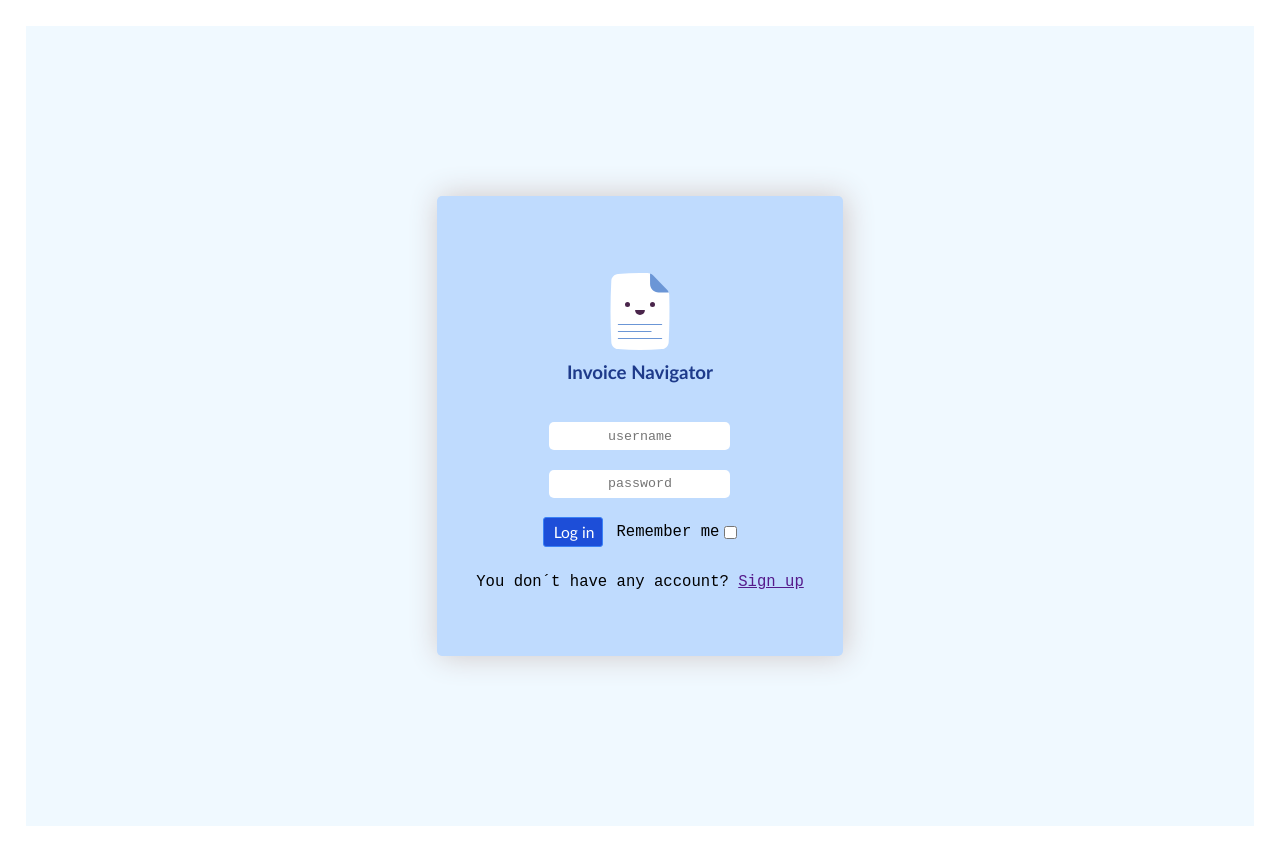
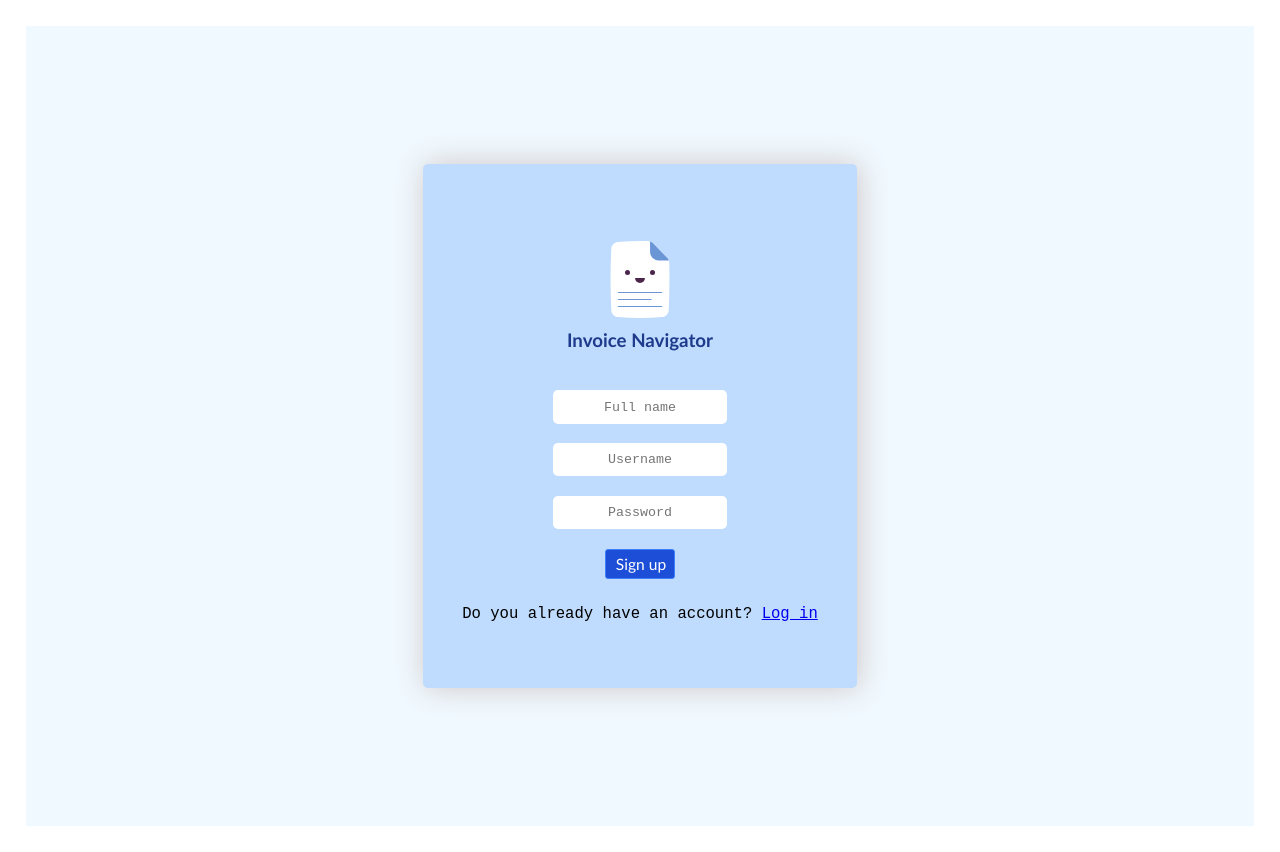
Before and after one commit to Mauricio650/InvoNavigator, a React (Vite) app in the folder frontend/InvoiceNavigator/: page /register in a window 1280 px wide. Built offline with nearby package versions, Linux system fonts and the light colour scheme.

Commit message:
page register, react router

```diff
--- a/frontend/InvoiceNavigator/src/App.jsx
+++ b/frontend/InvoiceNavigator/src/App.jsx
@@ -1,10 +1,15 @@
 import './App.css'
 import { Login } from './pages/Login'
+import { Routes, Route } from 'react-router-dom'
+import { Register } from './pages/Register'
 
 function App () {
   return (
     <>
-      <Login />
+      <Routes>
+        <Route path='/' element={<Login />} />
+        <Route path='/register' element={<Register></Register>}></Route>
+      </Routes>
     </>
   )
 }
--- a/frontend/InvoiceNavigator/src/assets/styles/login.css
+++ b/frontend/InvoiceNavigator/src/assets/styles/login.css
@@ -69,7 +69,11 @@
   text-align: center;
 }
 
-.container-form form input:focus {
+.container-form form .input-char{
+  padding: 0.7rem 0.2rem 0.7rem 0.2rem;
+}
+
+.container-form form .input-char:focus {
   outline:2px solid var(--color-focus-outline);
   outline-offset: 1px;
 }
--- a/frontend/InvoiceNavigator/src/components/Icons.jsx
+++ b/frontend/InvoiceNavigator/src/components/Icons.jsx
@@ -1,22 +1,24 @@
 export const DocumentLogo = () => {
-    return (
-        <svg xmlns="http://www.w3.org/2000/svg"
-        x="0px" y="0px"
-         width="100"
-         height="100"
-         viewBox="0 0 100 100"
-        >
-        <path
-        fill="white"
-        d="M71.986,88.109c-14.657,1.189-29.314,1.189-43.971,0c-3.666-0.297-6.521-3.286-6.707-6.96 c-1.036-20.432-1.036-40.864,0-61.296c0.186-3.678,3.049-6.665,6.72-6.962c9.872-0.8,19.745-1.061,29.617-0.783 c0.83,0.023,1.642,0.177,2.411,0.446c1.206,0.422,18.254,17.808,18.662,18.874c0.322,0.843,0.504,1.741,0.529,2.66 c0.426,15.686,0.241,31.372-0.554,47.059C78.506,84.821,75.653,87.811,71.986,88.109z"></path><path fill="#4a254b" d="M50,53.947c2.567,0,4.683-1.935,4.967-4.426c0.035-0.303-0.186-0.574-0.491-0.574c-1.726,0-7.224,0-8.952,0 c-0.305,0-0.527,0.271-0.492,0.574C45.317,52.012,47.433,53.947,50,53.947z"></path>
-        <circle cx="37.5" cy="43.447" r="5.5" fill="#fff"></circle>
-        <circle cx="37.5" cy="43.447" r="2.5" fill="#4a254b"></circle>
-        <circle cx="62.5" cy="43.447" r="5.5" fill="#fff"></circle>
-        <circle cx="62.5" cy="43.447" r="2.5" fill="#4a254b"></circle>
-        <path fill="#6b96d6" d="M68.634,31.425l10.075,0.006c-0.407-1.067-1.03-2.049-1.851-2.872c-4.582-4.596-9.135-9.277-13.596-13.935 c-0.9-0.94-2.002-1.644-3.208-2.066l0.022,10.324C60.087,27.601,63.914,31.422,68.634,31.425z"></path>
-        <path fill="#6b96d6" d="M71.761,63.881H28.239c-0.276,0-0.5-0.224-0.5-0.5s0.224-0.5,0.5-0.5h43.521c0.276,0,0.5,0.224,0.5,0.5 S72.037,63.881,71.761,63.881z"></path>
-        <path fill="#6b96d6" d="M61.195,70.924H28.239c-0.276,0-0.5-0.224-0.5-0.5s0.224-0.5,0.5-0.5h32.956c0.276,0,0.5,0.224,0.5,0.5 S61.472,70.924,61.195,70.924z"></path>
-        <path fill="#6b96d6" d="M71.761,77.968H28.239c-0.276,0-0.5-0.224-0.5-0.5s0.224-0.5,0.5-0.5h43.521c0.276,0,0.5,0.224,0.5,0.5 S72.037,77.968,71.761,77.968z"></path>
-        </svg>
-    )
+  return (
+    <svg
+      xmlns='http://www.w3.org/2000/svg'
+      x='0px' y='0px'
+      width='100'
+      height='100'
+      viewBox='0 0 100 100'
+    >
+      <path
+        fill='white'
+        d='M71.986,88.109c-14.657,1.189-29.314,1.189-43.971,0c-3.666-0.297-6.521-3.286-6.707-6.96 c-1.036-20.432-1.036-40.864,0-61.296c0.186-3.678,3.049-6.665,6.72-6.962c9.872-0.8,19.745-1.061,29.617-0.783 c0.83,0.023,1.642,0.177,2.411,0.446c1.206,0.422,18.254,17.808,18.662,18.874c0.322,0.843,0.504,1.741,0.529,2.66 c0.426,15.686,0.241,31.372-0.554,47.059C78.506,84.821,75.653,87.811,71.986,88.109z'
+      /><path fill='#4a254b' d='M50,53.947c2.567,0,4.683-1.935,4.967-4.426c0.035-0.303-0.186-0.574-0.491-0.574c-1.726,0-7.224,0-8.952,0 c-0.305,0-0.527,0.271-0.492,0.574C45.317,52.012,47.433,53.947,50,53.947z' />
+      <circle cx='37.5' cy='43.447' r='5.5' fill='#fff' />
+      <circle cx='37.5' cy='43.447' r='2.5' fill='#4a254b' />
+      <circle cx='62.5' cy='43.447' r='5.5' fill='#fff' />
+      <circle cx='62.5' cy='43.447' r='2.5' fill='#4a254b' />
+      <path fill='#6b96d6' d='M68.634,31.425l10.075,0.006c-0.407-1.067-1.03-2.049-1.851-2.872c-4.582-4.596-9.135-9.277-13.596-13.935 c-0.9-0.94-2.002-1.644-3.208-2.066l0.022,10.324C60.087,27.601,63.914,31.422,68.634,31.425z' />
+      <path fill='#6b96d6' d='M71.761,63.881H28.239c-0.276,0-0.5-0.224-0.5-0.5s0.224-0.5,0.5-0.5h43.521c0.276,0,0.5,0.224,0.5,0.5 S72.037,63.881,71.761,63.881z' />
+      <path fill='#6b96d6' d='M61.195,70.924H28.239c-0.276,0-0.5-0.224-0.5-0.5s0.224-0.5,0.5-0.5h32.956c0.276,0,0.5,0.224,0.5,0.5 S61.472,70.924,61.195,70.924z' />
+      <path fill='#6b96d6' d='M71.761,77.968H28.239c-0.276,0-0.5-0.224-0.5-0.5s0.224-0.5,0.5-0.5h43.521c0.276,0,0.5,0.224,0.5,0.5 S72.037,77.968,71.761,77.968z' />
+    </svg>
+  )
 }
--- a/frontend/InvoiceNavigator/src/main.jsx
+++ b/frontend/InvoiceNavigator/src/main.jsx
@@ -1,10 +1,10 @@
-import { StrictMode } from 'react'
 import { createRoot } from 'react-dom/client'
 import './index.css'
 import App from './App.jsx'
+import { BrowserRouter } from 'react-router-dom'
 
 createRoot(document.getElementById('root')).render(
-  <StrictMode>
+  <BrowserRouter>
     <App />
-  </StrictMode>
+  </BrowserRouter>
 )
--- a/frontend/InvoiceNavigator/src/pages/Login.jsx
+++ b/frontend/InvoiceNavigator/src/pages/Login.jsx
@@ -1,39 +1,60 @@
-import { useId } from "react";
-import { DocumentLogo } from "../components/Icons";
+import { useId } from 'react'
+import { DocumentLogo } from '../components/Icons'
 import '../assets/styles/login.css'
+import { Navigate, NavLink } from 'react-router-dom'
 
 export function Login () {
   const idInputPassword = useId()
   const idInputUsername = useId()
   const idInputRememberMe = useId()
+
+  const handleSubmit = async (e) => {
+    e.preventDefault()
+    const formData = Object.fromEntries(new FormData(e.target))
+    console.log(formData)
+    try {
+      const response = await fetch('http://localhost:4000/login', {
+        method: 'POST',
+        headers: {
+          'content-type': 'application/json'
+        },
+        credentials: 'include',
+        body: JSON.stringify(formData)
+      })
+      const json = await response.json()
+    } catch (error) {
+      throw new Error(error)
+    }
+  }
+
   return (
-        <section className="login">
-            <article className="login-container">
+    <section className='login'>
+      <article className='login-container'>
         <header>
-                    <DocumentLogo></DocumentLogo>
+          <DocumentLogo />
           <h1>Invoice Navigator</h1>
         </header>
-                <div className="container-form">
-                    <form>
-                        <label className="sr-only" htmlFor={idInputUsername}>
+        <div className='container-form'>
+          <form onSubmit={handleSubmit}>
+            <label className='sr-only' htmlFor={idInputUsername}>
               Username
             </label>
-                        <input type="text" id={idInputUsername} required={true} placeholder="username"/>
-                        <label className="sr-only"  htmlFor={idInputPassword}>
+            <input name='username' className='input-char' type='text' id={idInputUsername} required placeholder='username' />
+            <label className='sr-only' htmlFor={idInputPassword}>
               Password
             </label>
-                        <input type="password" id={idInputPassword} required={true} placeholder="password" />
+            <input name='password' className='input-char' type='password' id={idInputPassword} required placeholder='password' />
             <aside>
               <button>Log in</button>
               <div>
                 <label htmlFor={idInputRememberMe}>Remember me</label>
-                            <input type="checkbox" name="RememberMe" id={idInputRememberMe} />
+                <input type='checkbox' name='RememberMe' id={idInputRememberMe} />
               </div>
             </aside>
           </form>
         </div>
-                <div className="container-register">
-                    <p>You don´t have any account? <span><a href="">Sign up</a></span></p>
+        <div className='container-register'>
+          <p>You don´t have an account? <span><NavLink to='/register'>Sign up</NavLink></span></p>
         </div>
       </article>
     </section>
--- a/frontend/InvoiceNavigator/src/pages/Register.jsx
+++ b/frontend/InvoiceNavigator/src/pages/Register.jsx
@@ -0,0 +1,42 @@
+import { useId } from 'react'
+import { DocumentLogo } from '../components/Icons'
+import '../assets/styles/login.css'
+import { NavLink } from 'react-router-dom'
+
+export function Register () {
+  const idInputPassword = useId()
+  const idInputUsername = useId()
+  const idInputFullName = useId()
+  return (
+    <section className='login'>
+      <article className='login-container'>
+        <header>
+          <DocumentLogo />
+          <h1>Invoice Navigator</h1>
+        </header>
+        <div className='container-form'>
+          <form>
+          <label className='sr-only' htmlFor={idInputFullName}>
+              Full name
+            </label>
+            <input className='input-char' type='text' id={idInputFullName} required placeholder='Full name' />
+            <label className='sr-only' htmlFor={idInputUsername}>
+              Username
+            </label>
+            <input className='input-char' type='text' id={idInputUsername} required placeholder='Username' />
+            <label className='sr-only' htmlFor={idInputPassword}>
+              Password
+            </label>
+            <input className='input-char' type='password' id={idInputPassword} required placeholder='Password' />
+            <aside>
+              <button>Sign up</button>
+            </aside>
+          </form>
+        </div>
+        <div className='container-register'>
+          <p>Do you already have an account? <span><NavLink to='/'>Log in</NavLink></span></p>
+        </div>
+      </article>
+    </section>
+  )
+}
```
Lines whose indentation alone changed are shown as unchanged.
